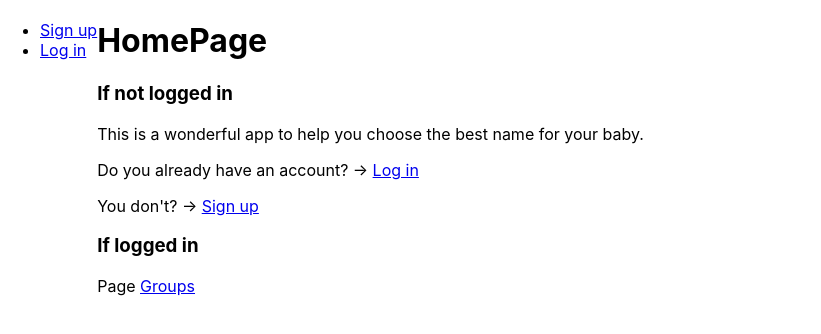
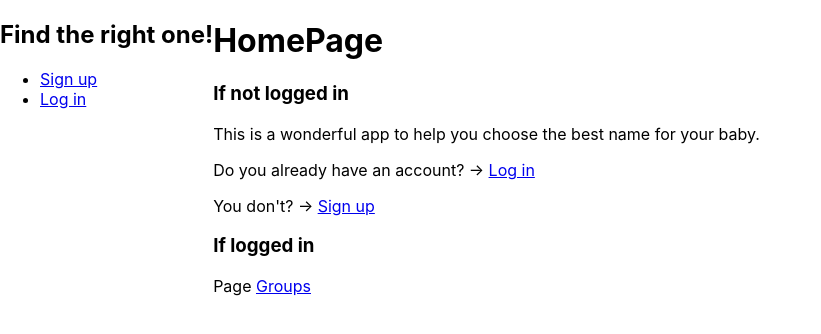
Before and after one commit to marcozampini/ironhack-final-project-front, a React (Create React App) app: page / in a window 1280 px wide. Shown: the top 334 px of the page, without its empty margins (0-821 px from the left). Built offline with nearby package versions, Linux system fonts and the light colour scheme.

Commit message:
global/config - Configure .env

```diff
--- /dev/null
+++ b/public/env.js
@@ -0,0 +1,4 @@
+window.env = {
+  "REACT_APP_NAME": "Find the right one!",
+  "REACT_API_URL": "http://localhost:5005/api"
+};
--- a/public/index.html
+++ b/public/index.html
@@ -25,6 +25,7 @@
       Learn how to configure a non-root public URL by running `npm run build`.
     -->
     <title>%REACT_APP_NAME%</title>
+    <script id="react-dotenv" src="./env.js"></script>
   </head>
   <body>
     <noscript>You need to enable JavaScript to run this app.</noscript>
--- a/src/components/layout/Sidebar.js
+++ b/src/components/layout/Sidebar.js
@@ -1,7 +1,7 @@
 import React, { useContext } from 'react'
 import { Link } from 'react-router-dom'
 import { AuthContext } from '../../context/auth.context'
-const APP_NAME = process.env.REACT_APP_NAME
+const APP_NAME = window.env.REACT_APP_NAME
 
 const Sidebar = () => {
   const { isLoggedIn, logOutUser } = useContext(AuthContext)
--- a/src/context/auth.context.js
+++ b/src/context/auth.context.js
@@ -1,6 +1,6 @@
 import { useState, useEffect, createContext } from 'react'
 import axios from 'axios'
-const API_URL = process.env.REACT_API_URL
+const API_URL = window.env.REACT_API_URL
 
 const AuthContext = createContext()
 
--- a/src/pages/LoginPage.js
+++ b/src/pages/LoginPage.js
@@ -2,7 +2,7 @@ import { useContext, useState } from 'react'
 import { Link, useNavigate } from 'react-router-dom'
 import axios from 'axios'
 import { AuthContext } from '../context/auth.context'
-const API_URL = process.env.REACT_API_URL
+const API_URL = window.env.REACT_API_URL
 
 function LoginPage(props) {
   const { storeToken, authenticateUser } = useContext(AuthContext)
@@ -20,7 +20,6 @@ function LoginPage(props) {
     e.preventDefault()
     // Create an object representing the request body
     const requestBody = { email, password }
-
     // Make an axios request to the API
     // If POST request is successful redirect to login page
     // If the request resolves with an error, set the error message in the state
--- a/src/pages/SignupPage.js
+++ b/src/pages/SignupPage.js
@@ -1,7 +1,7 @@
 import { useState } from 'react'
 import { Link, useNavigate } from 'react-router-dom'
 import axios from 'axios'
-const API_URL = process.env.REACT_API_URL
+const API_URL = window.env.REACT_API_URL
 
 function SignupPage(props) {
   const [email, setEmail] = useState('')
```
Also changed, not shown: package.json (+9 -2 lines), 2 other files (tests, documents, lock files or other folders).
